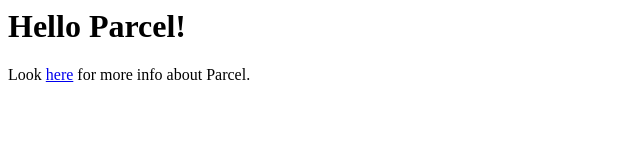
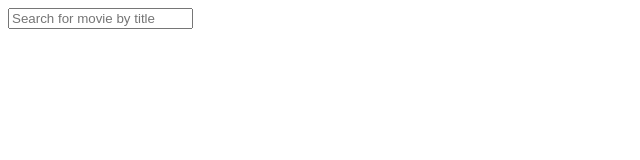
Before and after one commit to tsaiDavid/vanilla-search-autocomplete, a website built with Parcel: page index.html in a window 1280 px wide. Shown: the whole page, without its empty margins (0-640 px from the left). Built offline with nearby package versions, Linux system fonts and the light colour scheme.

Commit message:
Adding search form to html

```diff
--- a/index.html
+++ b/index.html
@@ -1,12 +1,17 @@
 <html>
 
 <head>
-	<title>Parcel Sandbox</title>
+	<title>Vanilla Search Autocomplete</title>
 	<meta charset="UTF-8" />
 </head>
 
 <body>
-	<div id="app"></div>
+	<div id="app">
+		<form class="search-form">
+			<input type="text" class="search-input" placeholder="Search for movie by title">
+			<ul class="results"></ul>
+		</form>
+	</div>
 
 	<script src="src/index.js"></script>
 </body>
--- a/src/index.js
+++ b/src/index.js
@@ -1,10 +1 @@
 import { searchData as search } from "./mockSearch";
-
-document.getElementById("app").innerHTML = `
-<h1>Hello Parcel!</h1>
-<div>
-  Look
-  <a href="https://parceljs.org" target="_blank" rel="noopener noreferrer">here</a>
-  for more info about Parcel.
-</div>
-`;
```
